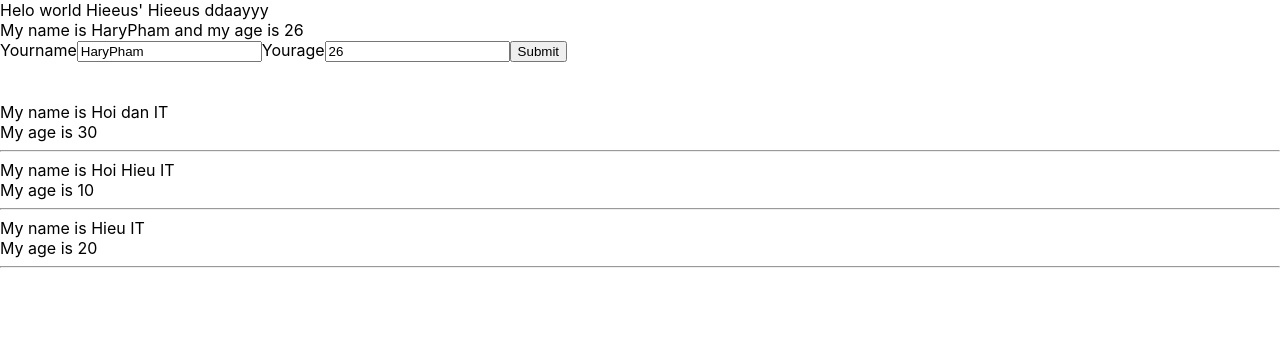
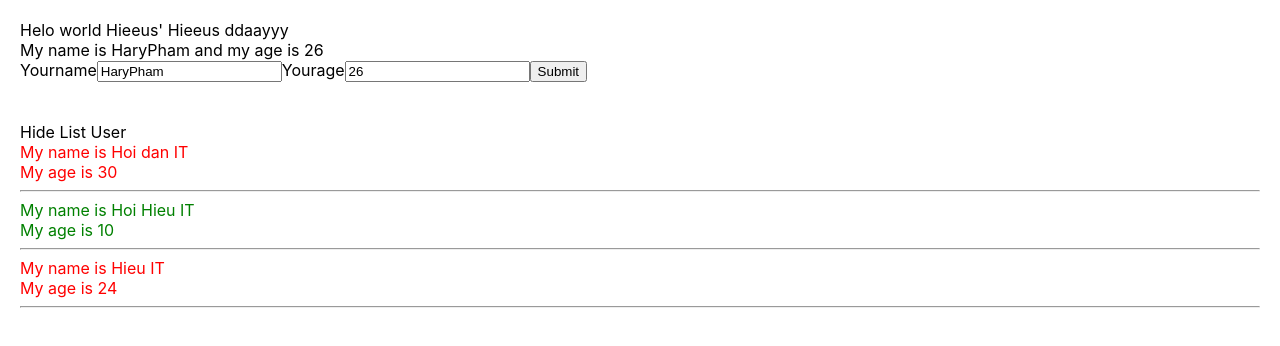
Before and after one commit to Hieu194281/ReactDemo, a React (Create React App) app: page / in a window 1280 px wide. Shown: the top 346 px of the page. Built offline with nearby package versions, Linux system fonts and the light colour scheme.

Commit message:
HideShow

```diff
--- a/src/App.css
+++ b/src/App.css
@@ -1,4 +1,14 @@
+.red {
+  color: red;
+}
+
+.green {
+  color: green;
+}
+
+
 body {
+  padding: 20px;
   margin: 0;
   font-family: -apple-system, BlinkMacSystemFont, 'Segoe UI', 'Roboto', 'Oxygen',
     'Ubuntu', 'Cantarell', 'Fira Sans', 'Droid Sans', 'Helvetica Neue',
--- a/src/component/DisplayInfo.js
+++ b/src/component/DisplayInfo.js
@@ -1,17 +1,35 @@
 import React from "react";
 
 class DisplayInfo extends React.Component {
+
+    state = {
+        isShowList: true
+    }
+    handleShowHide() {
+        this.setState({
+            isShowList: !this.state.isShowList
+        })
+    }
     render() {
         // desctructuring array
         const { listUsers } = this.props
+        console.log(listUsers)
         return (
             <div>
+                <div>
+                    <span onClick={() => { this.handleShowHide() }}>
+                        {this.state.isShowList === true ? "Hide List User" : "Show List User"}
+                    </span>
+                </div>
                 {listUsers.map((user) => {
                     return (
                         <div key={user.id}>
-                            <div>My name is {user.name}</div>
-                            <div>My age is {user.age}</div>
-                            <hr></hr>
+                            {this.state.isShowList &&
+                                <div key={user.id} className={user.age > 18 ? 'red' : 'green'}>
+                                    <div>My name is {user.name}</div>
+                                    <div>My age is {user.age}</div>
+                                    <hr></hr>
+                                </div>}
                         </div>
                     )
                 })}
--- a/src/component/MyComponent.js
+++ b/src/component/MyComponent.js
@@ -11,7 +11,7 @@
         listUsers: [
             { id: 1, name: 'Hoi dan IT', age: 30 },
             { id: 2, name: 'Hoi Hieu IT', age: 10 },
-            { id: 3, name: 'Hieu IT', age: 20 }
+            { id: 3, name: 'Hieu IT', age: 24 }
         ]
     }
 
--- a/src/index.js
+++ b/src/index.js
@@ -8,10 +8,10 @@
 const root = ReactDOM.createRoot(document.getElementById('root'));
 root.render(
   <Provider store={store}>
-    <React.StrictMode>
-      <App />
-    </React.StrictMode>
-  </Provider>
+    {/*<React.StrictMode>*/}
+    <App />
+    {/*React.StrictMode>*/}
+  </Provider >
 );
 
 // If you want to start measuring performance in your app, pass a function
```
